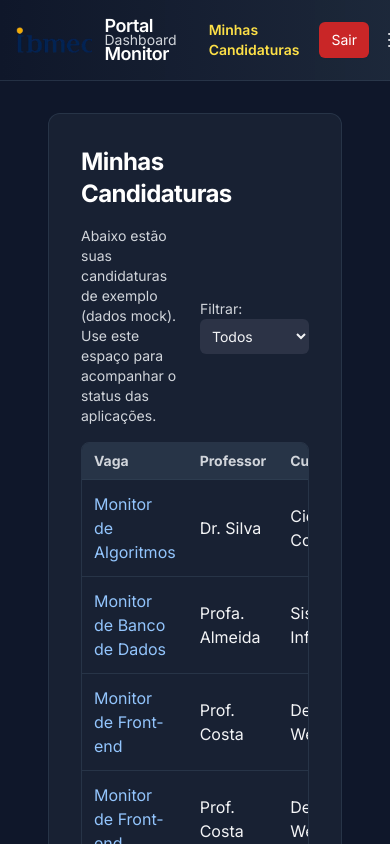
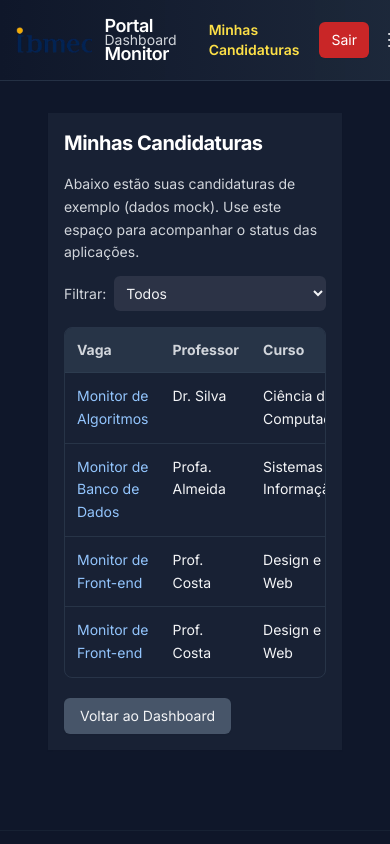
Before and after one commit to Projetos-de-Extensao/PFE_25.2_8002_III, a React (Vite) app in the folder portal-monitor/: page /applications in a window 390 px wide. Shown: the top 844 px of the page. Built offline with nearby package versions, Linux system fonts and the light colour scheme; the HTML template or start-up script is replaced by a standard one.

Commit message:
um bug do mobile

```diff
--- a/portal-monitor/src/pages/MyApplicationsPage.jsx
+++ b/portal-monitor/src/pages/MyApplicationsPage.jsx
@@ -38,15 +38,15 @@ export default function MyApplicationsPage(){
 
   return (
     <PageContainer>
-      <div className="w-full max-w-4xl mx-auto">
-        <div className="rounded-xl border border-slate-700/60 bg-slate-800/60 p-8 shadow-sm">
-        <h1 className="text-2xl font-bold text-white mb-4 tracking-tight">Minhas Candidaturas</h1>
+      <div className="w-full max-w-none md:max-w-4xl mx-auto">
+        <div className="rounded-none md:rounded-xl border-0 md:border border-slate-700/60 bg-slate-800/60 p-4 sm:p-6 md:p-8 shadow-sm">
+        <h1 className="text-xl sm:text-2xl font-bold text-white mb-4 sm:mb-5 tracking-tight">Minhas Candidaturas</h1>
 
-        <div className="mb-4 text-sm text-gray-300 flex items-center gap-4">
-          <div>Abaixo estão suas candidaturas de exemplo (dados mock). Use este espaço para acompanhar o status das aplicações.</div>
-          <div className="ml-auto">
-            <label className="text-sm text-gray-300 mr-2">Filtrar:</label>
-            <select value={statusFilter} onChange={handleSelect} className="bg-[#2c3346] text-gray-100 rounded-md p-2">
+        <div className="mb-4 sm:mb-5 text-sm text-gray-300 flex flex-col sm:flex-row items-start sm:items-center gap-3 sm:gap-4">
+          <div className="leading-relaxed">Abaixo estão suas candidaturas de exemplo (dados mock). Use este espaço para acompanhar o status das aplicações.</div>
+          <div className="sm:ml-auto w-full sm:w-auto flex items-center gap-2">
+            <label className="text-sm text-gray-300">Filtrar:</label>
+            <select value={statusFilter} onChange={handleSelect} className="bg-[#2c3346] text-gray-100 rounded-md p-2 text-sm w-full sm:w-auto min-w-[140px]">
               <option value="">Todos</option>
               <option value="Em Análise">Em Análise</option>
               <option value="Aceito">Aceito</option>
@@ -56,32 +56,32 @@ export default function MyApplicationsPage(){
         </div>
 
         <div className="overflow-x-auto rounded-lg border border-slate-700/60">
-          <table className="min-w-full text-left">
+          <table className="min-w-full text-left table-auto">
             <thead>
               <tr className="text-gray-300 text-sm bg-slate-700/60">
-                <th className="py-2 px-3">Vaga</th>
-                <th className="py-2 px-3">Professor</th>
-                <th className="py-2 px-3">Curso</th>
-                <th className="py-2 px-3">Status</th>
+                <th className="py-3 px-3 sm:px-4">Vaga</th>
+                <th className="py-3 px-3 sm:px-4">Professor</th>
+                <th className="py-3 px-3 sm:px-4">Curso</th>
+                <th className="py-3 px-3 sm:px-4">Status</th>
               </tr>
             </thead>
             <tbody>
               {applications.map(app => (
                 <tr key={app.id} className="border-t border-slate-700/60 hover:bg-slate-700/40">
-                  <td className="py-3 px-3 text-gray-100">
-                    <Link to={`/vaga/${app.vagaId}`} className="text-blue-300 hover:underline">{app.vaga}</Link>
+                  <td className="py-3 sm:py-4 px-3 sm:px-4 text-sm text-gray-100 align-top break-words whitespace-normal leading-relaxed">
+                    <Link to={`/vaga/${app.vagaId}`} className="text-blue-300 hover:underline break-words">{app.vaga}</Link>
                   </td>
-                  <td className="py-3 px-3 text-gray-100">{app.professor}</td>
-                  <td className="py-3 px-3 text-gray-100">{cursoByVagaId[app.vagaId] || '-'}</td>
-                  <td className="py-3 px-3"><span className={statusBadge(app.status)}>{app.status}</span></td>
+                  <td className="py-3 sm:py-4 px-3 sm:px-4 text-sm text-gray-100 align-top break-words whitespace-normal leading-relaxed">{app.professor}</td>
+                  <td className="py-3 sm:py-4 px-3 sm:px-4 text-sm text-gray-100 align-top break-words whitespace-normal leading-relaxed">{cursoByVagaId[app.vagaId] || '-'}</td>
+                  <td className="py-3 sm:py-4 px-3 sm:px-4 align-top"><span className={statusBadge(app.status)}>{app.status}</span></td>
                 </tr>
               ))}
             </tbody>
           </table>
         </div>
 
-        <div className="mt-6 flex items-center gap-3">
-          <Link to="/dashboard" className="bg-slate-600 hover:bg-slate-500 text-gray-100 px-4 py-2 rounded-md shadow-sm">Voltar ao Dashboard</Link>
+        <div className="mt-5 sm:mt-6 flex items-center gap-3">
+          <Link to="/dashboard" className="bg-slate-600 hover:bg-slate-500 text-gray-100 px-4 py-2 rounded-md shadow-sm text-sm">Voltar ao Dashboard</Link>
         </div>
         </div>
       </div>
```
